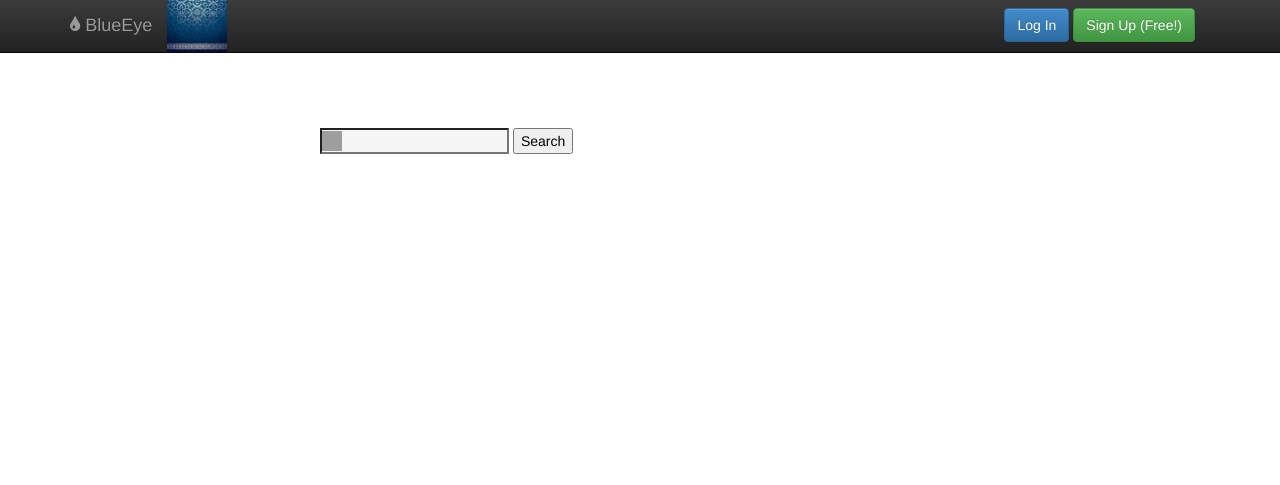
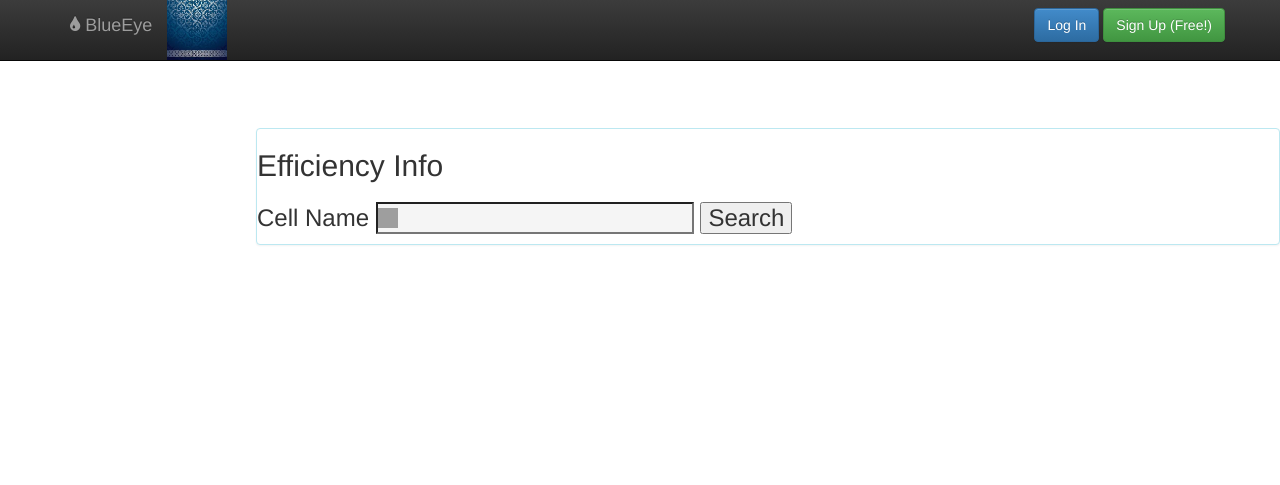
Before and after one commit to madhurrajn/blueEye, a Django app: page /blueEye/efficiency/ in a window 1280 px wide. Shown: the top 485 px of the page. Run offline with Django 3.2, Linux system fonts and the light colour scheme; some libraries are stand-ins or nearby versions; grey boxes are pictures that could not be loaded.

Commit message:
Commiting Efficiency improvements

```diff
--- a/UMTSCellMap/settings.py
+++ b/UMTSCellMap/settings.py
@@ -43,7 +43,7 @@ INSTALLED_APPS = (
     'chartit',
     'simplejson',
     'polls',
-    'blueEye',
+    'blueEye'
 )
 
 MIDDLEWARE_CLASSES = (
--- a/blueEye/core.py
+++ b/blueEye/core.py
@@ -227,12 +227,15 @@ def getNeighbors(cell_name):
     neighbor_list = []
     cell_list = CellInfo.objects.all()
     cells_g.clear()
+    for cell in cell_list:
+        cells_g[str(cell.cell_name)]=Cell(cell.cell_name, cell.lattitude, cell.longitude, cell.azimuth, cell.beamwidth, cell.radius, cell.uarfcn, cell.radius)
     try:
+        logging.debug("Neighbor Cell Search for %s", cell_name)
         pivot = cells_g[cell_name]
     except:
+        print "Exception"
         return(0,0)
-    for cell in cell_list:
-        cells_g[str(cell.cell_name)]=Cell(cell.cell_name, cell.lattitude, cell.longitude, cell.azimuth, cell.beamwidth, cell.radius, cell.uarfcn, cell.radius)
+    logging.debug("Generating Beam Form")
     pivot.geo.generate_beam_form()
     for key, cell in cells_g.items():
         if key == cell_name:
--- a/blueEye/templates/base.html
+++ b/blueEye/templates/base.html
@@ -13,7 +13,8 @@
         <title>{% block title %}BlueEye : Advanced Son| {{ site_name }}{% endblock %}</title>
 
         <!-- CSS -->
-        <link href="{% static 'bootstrap/css/bootstrap.css' %}" rel="stylesheet">
+        <link rel="stylesheet" href="http://maxcdn.bootstrapcdn.com/bootstrap/3.3.5/css/bootstrap.min.css">
+        <link href="{% static 'bootstrap/css/madhur.css' %}" rel="stylesheet">
         <link href="{% static 'bootstrap/css/bootstrap-theme.css' %}" rel="stylesheet">
         <link href="{% static 'bootstrap/css/sticky-footer-navbar.css' %}" rel="stylesheet">
         <link href="{% static 'datetimepicker/css/bootstrap-datetimepicker.min.css' %}" rel="stylesheet">
@@ -38,6 +39,7 @@
     </head>
 
     <body>
+  <link rel="stylesheet" type="text/css" href="http://ajax.aspnetcdn.com/ajax/jquery.dataTables/1.9.4/css/jquery.dataTables.css">
         <nav class="navbar navbar-inverse navbar-fixed-top" role="navigation">
             <div class="container">
             <div class="navbar-header">
@@ -132,13 +134,15 @@
 
         <!-- JavaScript -->
         <!-- Placed at the end of the document so the pages load faster -->
-        <script src="{% static 'bootstrap/js/bootstrap.min.js' %}"></script>
+        <script src="http://code.jquery.com/jquery-1.11.3.min.js"></script>
+        <script src="http://maxcdn.bootstrapcdn.com/bootstrap/3.3.5/js/bootstrap.min.js"></script>
         <script src="{% static 'momentjs/moment.min.js' %}"></script>
         <script src="{% static 'datetimepicker/js/bootstrap-datetimepicker.min.js' %}"></script>
         <script src="{% static 'jquery/jquery.min.js' %}"></script>
         <script src="http://ajax.googleapis.com/ajax/libs/jquery/2.0.0/jquery.min.js"></script>
         <script src="{% static 'jquery-validation/jquery.validate.js' %}"></script>
         <script src="{% static 'highcharts/js/highcharts.js' %}"></script>
+
         {% block extrajs %}{% endblock %}
         {% block rootcontainer %}
         {% endblock %}
@@ -172,5 +176,22 @@
        </script>
 
        {% block extrajsexternal %}{% endblock %}
+  <script type="text/javascript" charset="utf8" src="http://ajax.aspnetcdn.com/ajax/jquery.dataTables/1.9.4/jquery.dataTables.min.js"></script>
+  <script>
+  $(function(){
+    $("#example").dataTable();
+  })
+  $(function(){
+    $("#example1").dataTable();
+  })
+  $(function(){
+    $("#example2").dataTable();
+  })
+
+
+
+  </script>
+
+
     </body>
 </html>
--- a/blueEye/templates/blueEye/efficiency.html
+++ b/blueEye/templates/blueEye/efficiency.html
@@ -1,26 +1,169 @@
 {% extends 'base.html' %}
 {% load staticfiles %}
 {% load chartit %}
+{% load index %}
+{% load custom_func %}
 {{ sched_chart }}
+
 <body>
+<script src="http://code.jquery.com/jquery-1.11.3.min.js"></script>
 {% block heading %}<div> Normal Map </div> {% endblock %}
 {% block extrajs %}
 {% endblock %}
 {% block rootcontainer %}
 <style>
 #sf {background: url('http://static.tumblr.com/f1skqpy/Oxbn13qun/search_icon.png') #f5f5f5 left center no-repeat; background-size: 20px 20px;}
-#schedulestyle {margin-top:10% ; margin-left:25%}
-#schedLeftPanel {margin-top:0; width:20%}
+#schedulestyle {margin-top:10% ; margin-left:20%}
+#schedLeftPanel {float:left; margin-top:0%; width:20%}
 </style>
+<script>
+$(document).ready(function() {
+    $('#example').DataTable( {
+        "order": [[ 3, "desc" ]]
+    } );
+} );
+        $(document).ready(function(){
+            $('#data').after('<div id="nav"></div>');
+            var rowsShown = 4;
+            var rowsTotal = $('#data tbody tr').length;
+            var numPages = rowsTotal/rowsShown;
+            for(i = 0;i < numPages;i++) {
+                var pageNum = i + 1;
+                $('#nav').append('<a href="#" rel="'+i+'">'+pageNum+'</a> ');
+            }
+            $('#data tbody tr').hide();
+            $('#data tbody tr').slice(0, rowsShown).show();
+            $('#nav a:first').addClass('active');
+            $('#nav a').bind('click', function(){
+
+                $('#nav a').removeClass('active');
+                $(this).addClass('active');
+                var currPage = $(this).attr('rel');
+                var startItem = currPage * rowsShown;
+                var endItem = startItem + rowsShown;
+                $('#data tbody tr').css('opacity','0.0').hide().slice(startItem, endItem).
+                        css('display','table-row').animate({opacity:1}, 300);
+            });
+        });
+</script>
 <div id="schedulestyle">
+<div class="panel panel-info">
+<h2>Efficiency Info</h2>
 <form action="{% url 'blueEye:efficiency' %}" method="post" class="sfm" name="theform">
     {% csrf_token %}
+<h3>Cell Name
     <input type="text" name="CellName" value="" id="sf"/>
-    <input type="submit" value="Search" id="sb"/>
+    <input type="submit" font-color="white" value="Search" id="sb"/>
+    </h3>
 </form>
-<div>
+</div>
+<div >
     {% if cosector_cells %}
-    <table class="zui-table zui-table-horizontal zui-table-highlight zui-table-zebra zui-table-rounded">
+<ul class="nav nav-tabs">
+  <li class="active"><a data-toggle="tab" href="#home">Efficiency Table</a></li>
+  <li><a data-toggle="tab" href="#menu1">CoSector Cells</a></li>
+  <li><a data-toggle="tab" href="#menu2">Neighbor List</a></li>
+</ul>
+
+<div class="tab-content">
+<div id="menu1" class="tab-pane fade">
+<p>
+<table id="example" class="zui-table">
+    <thead>
+        <th>
+            Cell Name
+        </th>
+        <th>
+            Uarfcn
+        </th>
+        <th>
+            Beamwidth
+        </th>
+        <th>
+            Azimuth
+        </th>
+        <th>
+            Radius
+        </th>
+
+    </thead>
+    <tbody>
+    {% for cell in cosector_cells %}
+        <tr>
+            <td>
+                {{ cell.cell_name }}
+            </td>
+            <td>
+                {{ cell.uarfcn }}
+            </td>
+            <td>
+                {{ cell.beamwidth }}
+            </td>
+            <td>
+                {{ cell.azimuth}}
+            </td>
+            <td>
+                {{ cell.radius}}
+            </td>
+        </tr>
+    {% endfor %}
+    </tbody>
+</table>
+</p>
+</div>
+
+<div id="menu2" class="tab-pane fade">
+<p>
+<table id="example1" class="zui-table">
+    <thead>
+        <th>
+            Cell Name
+        </th>
+        <th>
+            Uarfcn
+        </th>
+        <th>
+            Beamwidth
+        </th>
+        <th>
+            Azimuth
+        </th>
+        <th>
+            Radius
+        </th>
+
+    </thead>
+    <tbody>
+    {% for cell in neighbor_list %}
+        <tr>
+            <td>
+                {{ cell.name}}
+            </td>
+            <td>
+                {{ cell.uarfcn }}
+            </td>
+            <td>
+                {{ cell.bw }}
+            </td>
+            <td>
+                {{ cell.azimuth}}
+            </td>
+            <td>
+                {{ cell.radius}}
+            </td>
+        </tr>
+    {% endfor %}
+    </tbody>
+</table>
+</p>
+</div>
+
+
+
+<div id="home" class="tab=pane fade in active">
+<div class="panel panel-warning">
+    <p>
+    <table id="example2" class="zui-table zui-table-horizontal zui-table-zebra zui-table-rounded zui-table-highlight" cellspacing="0">
         <thead>
             <tr>
                 <th>
@@ -35,24 +178,40 @@
         </thead>
         <tbody>
         {% for hour,efficiency  in efficiency_list.items %}
-            {{elem}}
             <tr>
                 <td>
                 {{ hour }}
                 </td>
-                {% for elem  in efficiency.cell_list  %}
-                {% for item in elem %}
+                {% for cell in cosector_cells %}
+                {% with listelem=efficiency_list|index:hour %}
+                {% with elem=cell|get_cell_elem:listelem %}
                 <td>
-                    {{item}}
+                    {% if elem.state == 1 %}
+                    <font color="green">
+                    CELL_ON
+                    {% else %}
+                    <font color="red">
+                    CELL_OFF
+                    {% endif %}
+                    </font>
                 </td>
-                {% endfor %}
+                {% endwith %}
+                {% endwith %}
                 {% endfor %}
             </tr>
         {% endfor %}
         </tbody>
     </table>
-    {% endif %}
+    </p>
 </div>
 </div>
+</div>
+</div>
+
+    {% endif %}
 {% endblock %}
+
+</div>
+</div>
+</div>
 </body>
--- a/blueEye/views.py
+++ b/blueEye/views.py
@@ -168,8 +168,10 @@ def neighborInfo(request):
     cell_name = ""
     pivotCell = ""
     neighbor_list = []
+    logging.debug("Fetching Neighbor Info")
     if request.method == 'POST':
         cell_name = request.POST.get("CellName", "")
+        logging.debug("Fetching Neighbor Info %s", cell_name)
         pivotCell,neighbor_list = getNeighbors(cell_name)
     context = RequestContext(request, {
         'pivotCell': pivotCell,
@@ -181,13 +183,17 @@ def efficiency(request):
     cell_name = ""
     cosector_cells = []
     efficiency_list = []
+    neighbor_list = []
     print "Here"
     if request.method == 'POST':
         cell_name = request.POST.get("CellName", "")
         cosector_cells,efficiency_list = getNeighborEffciency(cell_name)
+        pivotCell,neighbor_list = getNeighbors(cell_name)
     context = RequestContext(request, {
         'cosector_cells': cosector_cells,
-        'efficiency_list': efficiency_list})
+        'efficiency_list': efficiency_list,
+        'neighbor_list': neighbor_list,
+        'cell_name':cell_name})
     return HttpResponse(template.render(context))
 
 
```
Also changed, not shown: blueEye/efficiency.py (+13 -7 lines), db.sqlite3.
